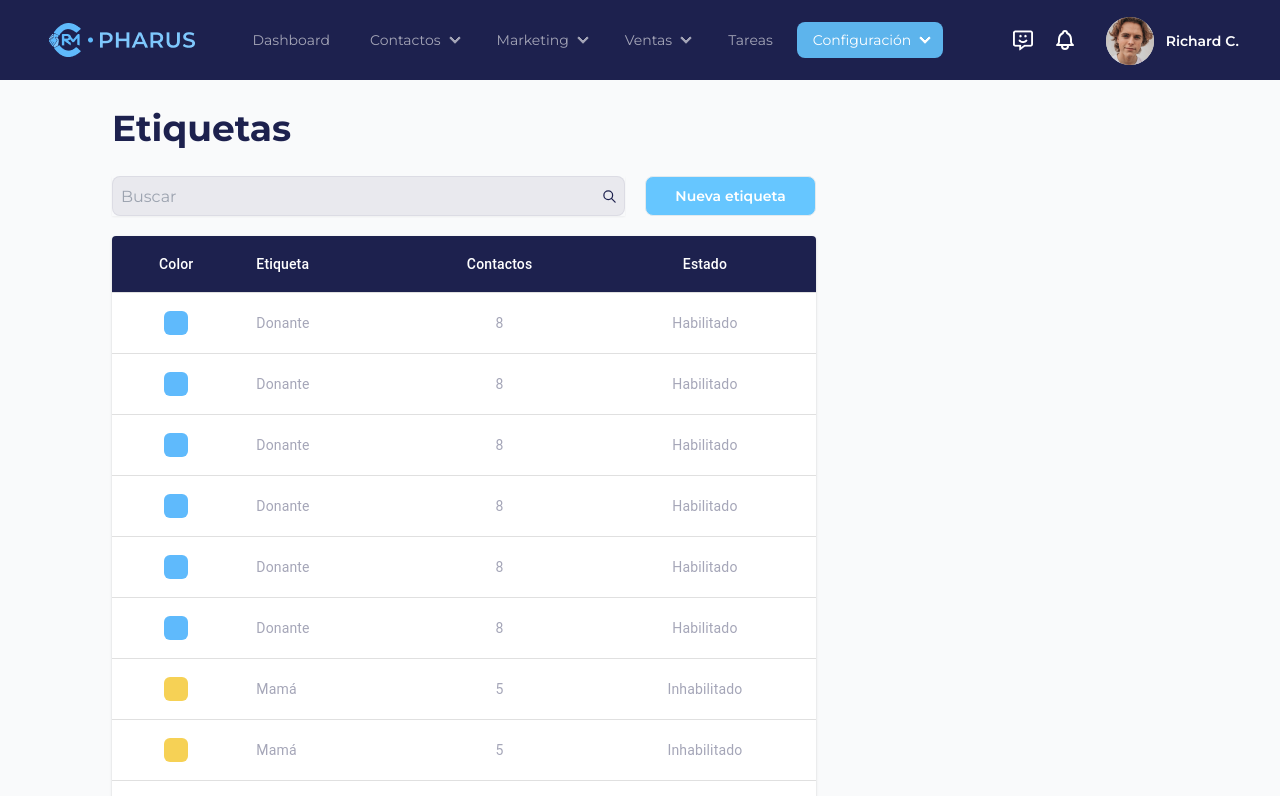
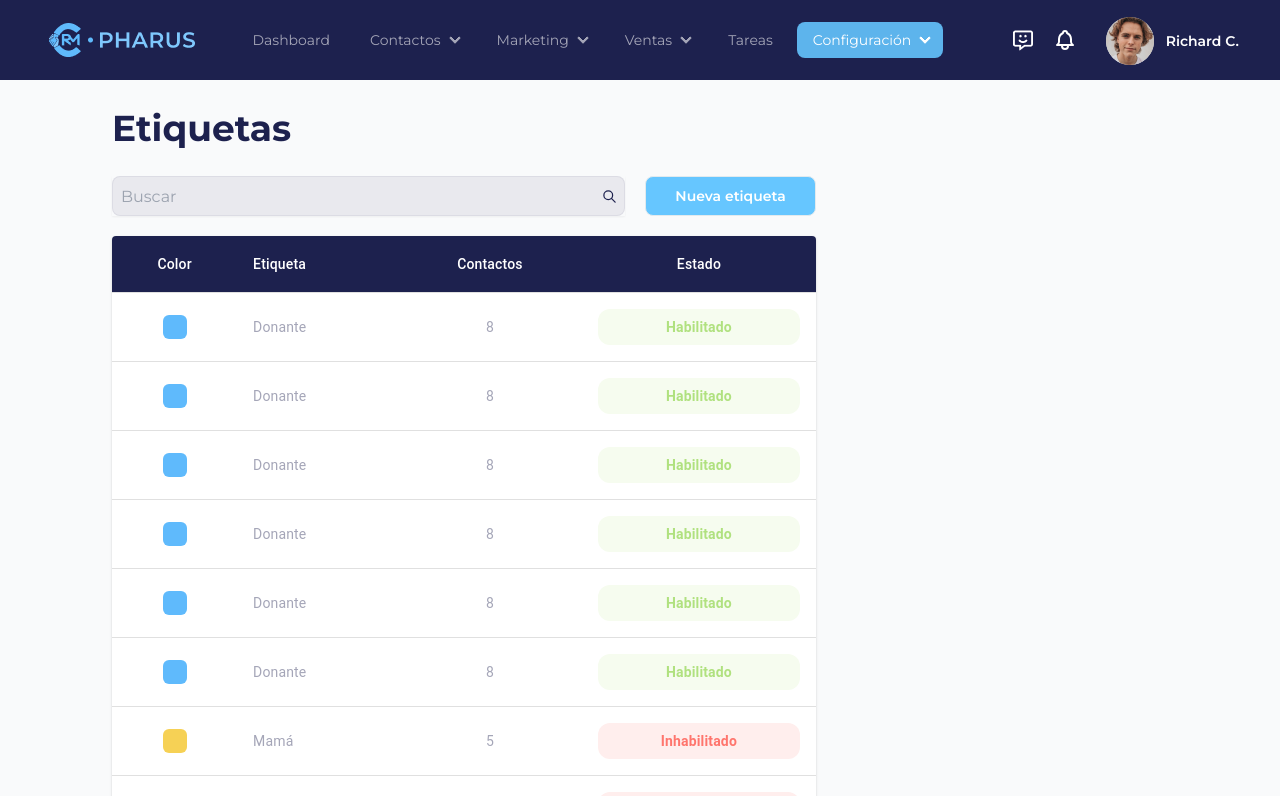
Before and after one commit to jhanOrtegon/CRM, a React (Vite) app: page /settings/tags in a window 1280 px wide. Shown: the top 796 px of the page. Built offline with nearby package versions, Linux system fonts and the light colour scheme.

Commit message:
new progress

```diff
--- a/src/shared/CardState.tsx
+++ b/src/shared/CardState.tsx
@@ -4,8 +4,9 @@ type TCardState = {
     variant?: 'full'
 }
 
-export const CardState = ({ type, text, variant }: TCardState) => (
-    <div className={`-bg--daisy-state${variant === 'full' ? '-full' : ''}-${type} ${variant === 'full' ? 'text-white' : `-text--daisy-state-full-${type}`} p-1 m-0 w-full rounded-xl`}>
+export const CardState = ({ type='success', text, variant }: TCardState) => (
+    // <div className={`-bg--daisy-state${variant === 'full' ? '-full' : ''}-${type} ${variant === 'full' ? 'text-white' : `-text--daisy-state-full-${type}`} p-1 m-0 w-full rounded-xl`}>
+    <div className={`${type === 'success' ? '-bg--daisy-state-success -text--daisy-state-full-success' : '-bg--daisy-state-error -text--daisy-state-full-error'} p-2 font-bold m-0 w-full rounded-xl`}>
         {text}
     </div>
 )
```
